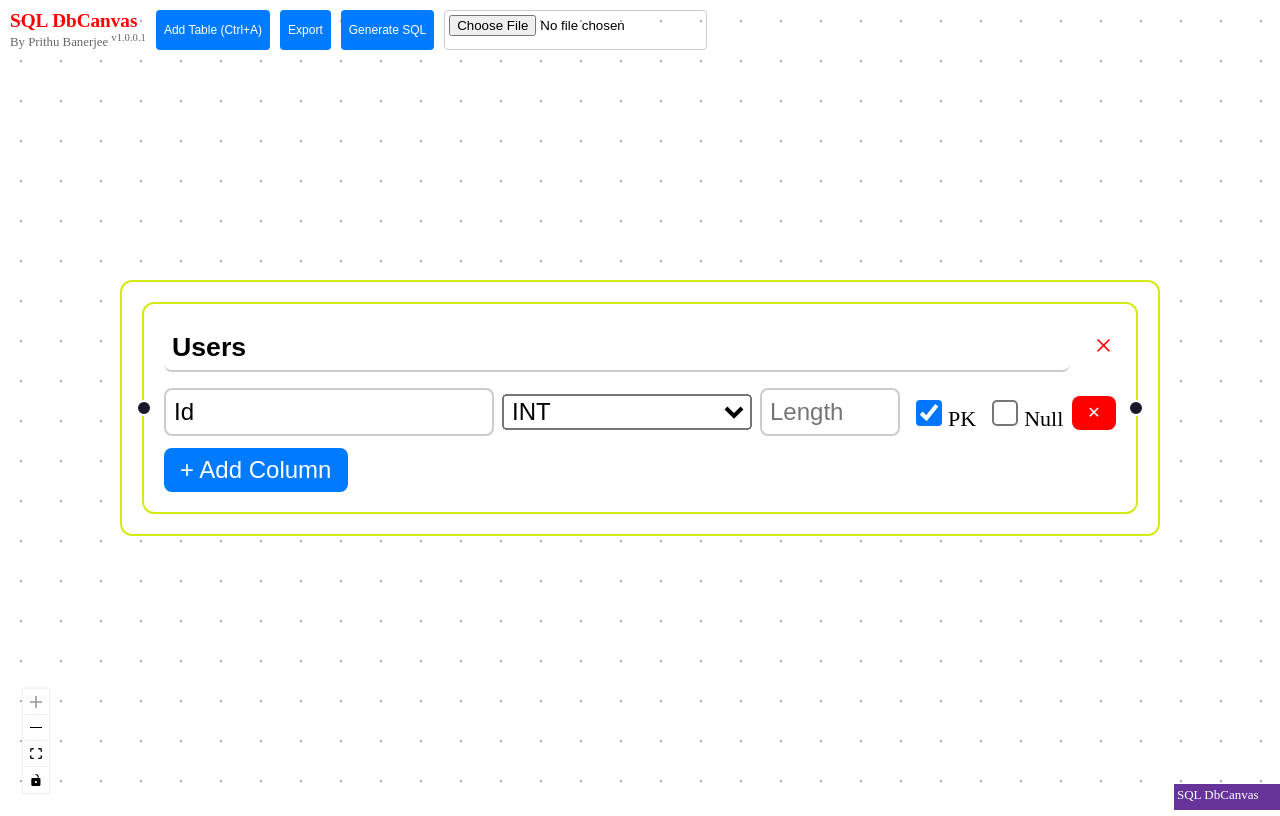
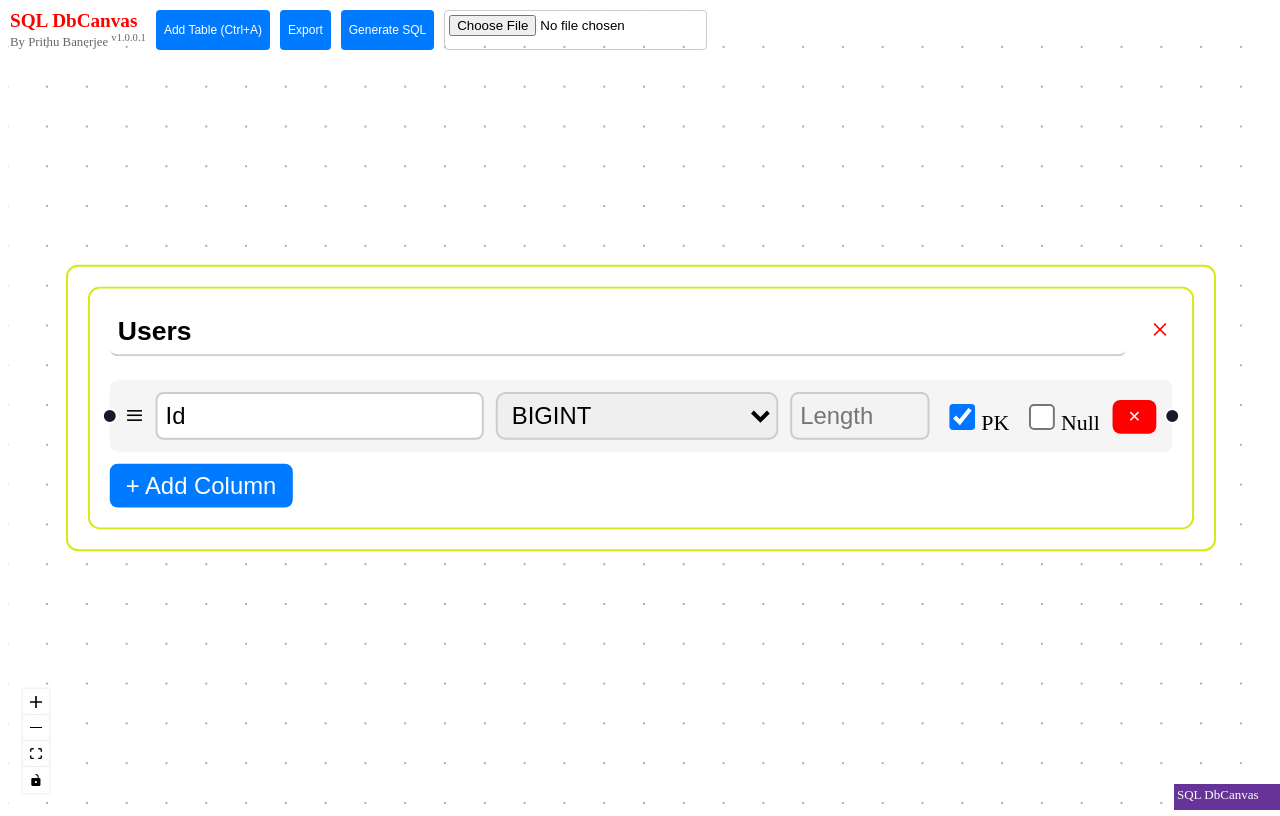
Before and after one commit to prithubanerjeenet/SQLDbCanvas, a React (Vite) app: page / in a window 1280 px wide. Built offline with nearby package versions, Linux system fonts and the light colour scheme.

Commit message:
Multiple Node connection, added extra Data types, Column re-ordering function added.

```diff
--- a/src/App.css
+++ b/src/App.css
@@ -135,3 +135,59 @@ button:hover {
   justify-content: flex-end;
   gap: 10px;
 }
+
+select {
+  border: 1px solid #ccc;
+    border-radius: 5px;
+    padding: 3px;
+}
+
+.column-row {
+  position: relative;
+  padding: 6px 8px;
+  margin-top: 4px;
+  background: #f5f5f5;
+  border-radius: 4px;
+  display: flex;
+  align-items: center;
+  gap: 6px;
+  transition: all 0.2s ease;
+}
+
+.column-row.prithu-dragging {
+  opacity: 0.4;
+  transform: scale(0.98);
+}
+
+.prithu-drag-handle {
+  cursor: grab;
+  font-size: 14px;
+  padding: 2px 4px;
+  user-select: none;
+}
+
+.prithu-drag-handle:active {
+  cursor: grabbing;
+}
+
+.prithu-drop-above::before {
+  content: "";
+  position: absolute;
+  top: -2px;
+  left: 0;
+  right: 0;
+  height: 3px;
+  background: #2196f3;
+  border-radius: 2px;
+}
+
+.prithu-drop-below::after {
+  content: "";
+  position: absolute;
+  bottom: -2px;
+  left: 0;
+  right: 0;
+  height: 3px;
+  background: #2196f3;
+  border-radius: 2px;
+}
--- a/src/components/TableNode.tsx
+++ b/src/components/TableNode.tsx
@@ -1,6 +1,7 @@
 import { Handle, Position, useReactFlow } from "@xyflow/react";
 import type { TableNodeData } from "../pageTypes/TableType";
-import { useEffect, useState } from "react";
+import React, { useEffect, useRef, useState } from "react";
+import type { Column } from "../pageTypes/Index";
 
 interface Props {
   id: string;
@@ -10,6 +11,13 @@ interface Props {
 export default function TableNode({ id, data }: Props) {
   const { setNodes, setEdges } = useReactFlow();
   const [isDeleting, setIsDeleting] = useState(false);
+  const dragItem = useRef<number | null>(null);
+  const dragOverItem = useRef<number | null>(null);
+const [draggedColumnId, setDraggedColumnId] = useState<number | null>(null);
+const [dragPosition, setDragPosition] = useState<{
+  id: number | null;
+  type: "above" | "below" | null;
+}>({ id: null, type: null });
    //const [lastAddedColumnId, setLastAddedColumnId] = useState<number | null>(null);
   //const inputRefs = useRef<Record<number, HTMLInputElement | null>>({});
 
@@ -81,6 +89,132 @@ export default function TableNode({ id, data }: Props) {
     }, 250); // match animation duration
   };
 
+//  const onDragStart = (
+//   ev: React.DragEvent<HTMLLIElement>,
+//   colId: number
+// ): void => {
+//   dragItem.current = colId;
+// };
+
+// const onDragOver = (ev: React.DragEvent<HTMLLIElement>): void => {
+//   ev.preventDefault();
+// };
+
+// const onDragEnter = (
+//   ev: React.DragEvent<HTMLLIElement>,
+//   colId: number
+// ): void => {
+//   dragOverItem.current = colId;
+// };
+
+// const onDrop = (e: React.DragEvent<HTMLLIElement>) => {
+//   e.preventDefault();
+
+//   if (
+//     dragItem.current === null ||
+//     dragOverItem.current === null
+//   )
+//     return;
+
+//   const draggedId = dragItem.current;
+//   const targetId = dragOverItem.current;
+
+//   if (draggedId === targetId) return;
+
+//   const updatedColumns = [...data.table.columns];
+
+//   const dragIndex = updatedColumns.findIndex(
+//     (c) => c.id === draggedId
+//   );
+
+//   const overIndex = updatedColumns.findIndex(
+//     (c) => c.id === targetId
+//   );
+
+//   if (dragIndex === -1 || overIndex === -1)
+//     return;
+
+//   const [draggedColumn] =
+//     updatedColumns.splice(dragIndex, 1);
+
+//   updatedColumns.splice(overIndex, 0, draggedColumn);
+
+//   updateNode(updatedColumns);
+
+//   dragItem.current = null;
+//   dragOverItem.current = null;
+// };
+
+const onDragStart = (
+  ev: React.DragEvent<HTMLSpanElement>,
+  colId: number
+) => {
+  dragItem.current = colId;
+  ev.dataTransfer.effectAllowed = "move";
+  ev.currentTarget.closest("li")?.classList.add("dragging");
+};
+
+const onDragOver = (
+  ev: React.DragEvent<HTMLLIElement>,
+  colId: number
+) => {
+  ev.preventDefault();
+
+  const rect = ev.currentTarget.getBoundingClientRect();
+  const midpoint = rect.top + rect.height / 2;
+
+  const position =
+    ev.clientY < midpoint ? "above" : "below";
+
+  dragOverItem.current = colId;
+  setDragPosition({ id: colId, type: position });
+};
+
+const onDrop = (ev: React.DragEvent<HTMLLIElement>) => {
+  ev.preventDefault();
+
+  if (
+    dragItem.current === null ||
+    dragOverItem.current === null
+  )
+    return;
+
+  const draggedId = dragItem.current;
+  const targetId = dragOverItem.current;
+
+  if (draggedId === targetId) return;
+
+  const updatedColumns = [...data.table.columns];
+
+  const dragIndex = updatedColumns.findIndex(
+    (c) => c.id === draggedId
+  );
+  const overIndex = updatedColumns.findIndex(
+    (c) => c.id === targetId
+  );
+
+  const [draggedColumn] =
+    updatedColumns.splice(dragIndex, 1);
+
+  const insertIndex =
+    dragPosition.type === "below"
+      ? overIndex + 1
+      : overIndex;
+
+  updatedColumns.splice(insertIndex, 0, draggedColumn);
+
+  updateNode(updatedColumns);
+
+  document
+    .querySelectorAll(".dragging")
+    .forEach((el) =>
+      el.classList.remove("dragging")
+    );
+
+  dragItem.current = null;
+  dragOverItem.current = null;
+  setDragPosition({ id: null, type: null });
+};
 
   useEffect(() => {
     const handleKeyDown = (event: KeyboardEvent) => {
@@ -152,8 +286,30 @@ export default function TableNode({ id, data }: Props) {
 
         <ul className="prithu-column">
           {data.table.columns.map((col) => (
-            <li key={col.id} className="column-row">
+            <li key={col.id}className={`column-row nodrag ${
+    dragPosition.id === col.id &&
+    dragPosition.type === "above"
+      ? "drop-above"
+      : ""
+  } ${
+    dragPosition.id === col.id &&
+    dragPosition.type === "below"
+      ? "drop-below"
+      : ""
+  }`}
+              onDragStart={(e) => onDragStart(e, col.id)}
+             onDragOver={(e) => onDragOver(e, col.id)}
+              onDrop={onDrop}
 
+            >
+            {/* drag handle icon */}
+              <span
+                className="drag-handle nodrag"
+                draggable
+                onDragStart={(e) => onDragStart(e, col.id)}
+              >
+                ≡
+              </span>
               <Handle
                 type="target"
                 position={Position.Left}
@@ -176,14 +332,33 @@ export default function TableNode({ id, data }: Props) {
                   updateColumn(col.id, "type", e.target.value)
                 }
               >
+                <option value="BIGINT">BIGINT</option>
                 <option value="INT">INT</option>
+                <option value="SMALLINT">SMALLINT</option>
+                <option value="TINYINT">TINYINT</option>
+                <option value="BIT">BIT</option>
+                <option value="DECIMAL">DECIMAL</option>
+                <option value="NUMERIC">NUMERIC</option>
+                <option value="MONEY">MONEY</option>
+                <option value="SMALLMONEY">SMALLMONEY</option>
+                <option value="FLOAT">FLOAT</option>
+                <option value="REAL">REAL</option>
+                <option value="CHAR">CHAR</option>
+                <option value="VARCHAR">VARCHAR</option>
+                <option value="NCHAR">NCHAR</option>
                 <option value="NVARCHAR">NVARCHAR</option>
-                <option value="VARCHAR">VARCHAR</option>
+                <option value="BINARY">BINARY</option>
                 <option value="VARBINARY(MAX)">VARBINARY(MAX)</option>
-                <option value="DECIMAL">DECIMAL</option>
-                <option value="TEXT">TEXT</option>
                 <option value="DATE">DATE</option>
-                <option value="BOOLEAN">BOOLEAN</option>
+                <option value="DATETIME">DATETIME</option>
+                <option value="DATETIME2">DATETIME2</option>
+                <option value="SMALLDATETIME">SMALLDATETIME</option>
+                <option value="DATETIMEOFFSET">DATETIMEOFFSET</option>
+                <option value="TIME">TIME</option>
+                <option value="UNIQUEIDENTIFIER">UNIQUEIDENTIFIER</option>
+                <option value="XML">XML</option>
+                <option value="TABLE">TABLE</option>
+                <option value="SQL_VARIANT">SQL_VARIANT</option>
               </select>
 
 
@@ -194,7 +369,7 @@ export default function TableNode({ id, data }: Props) {
                 }
                 placeholder="Length"
                 style={{ width: "60px" }}
-                disabled={col.type === "INT" || col.type === "DATE" || col.type === "BOOLEAN" || col.type === "VARBINARY(MAX)"}
+                disabled={col.type !== "VARCHAR" && col.type !== "NCHAR" && col.type !== "NVARCHAR" && col.type !== "VARBINARY(MAX)"}
               />
 
               <label>
```
